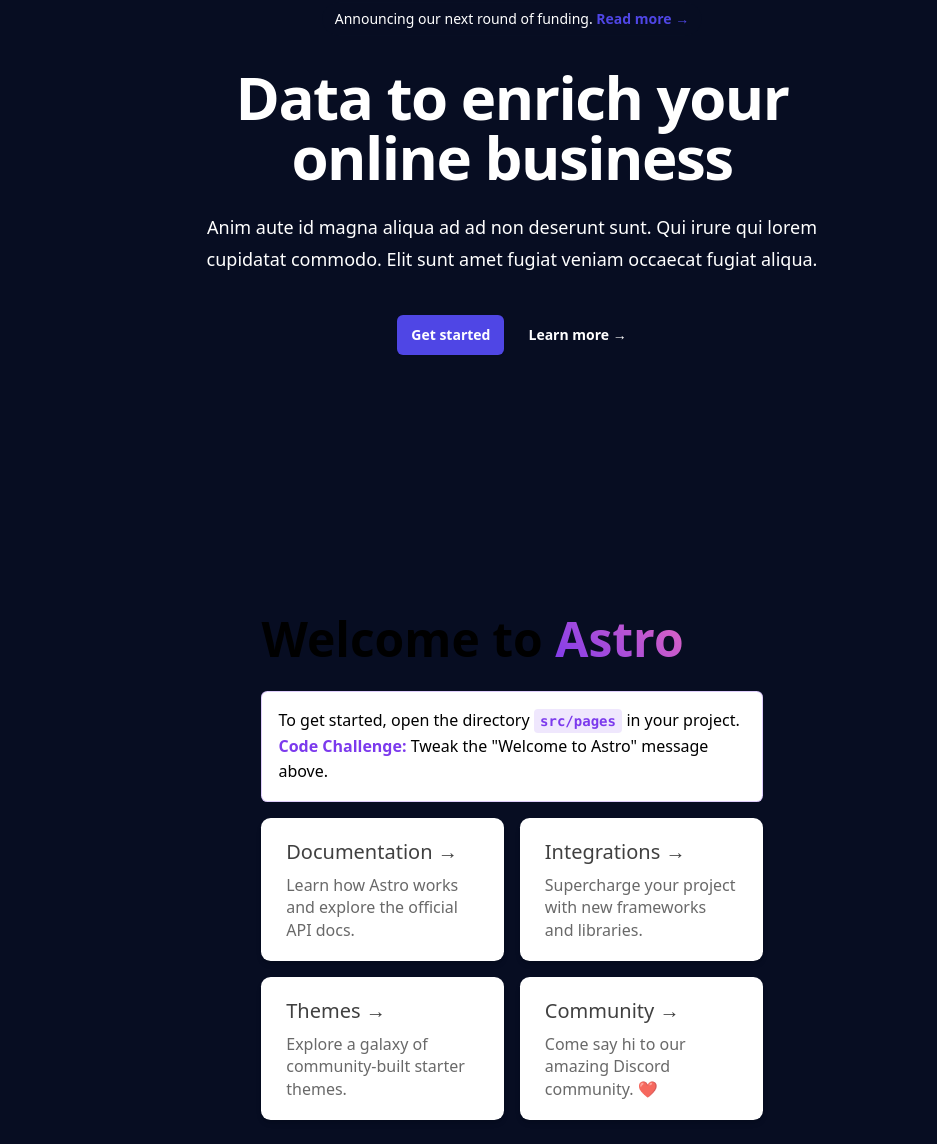
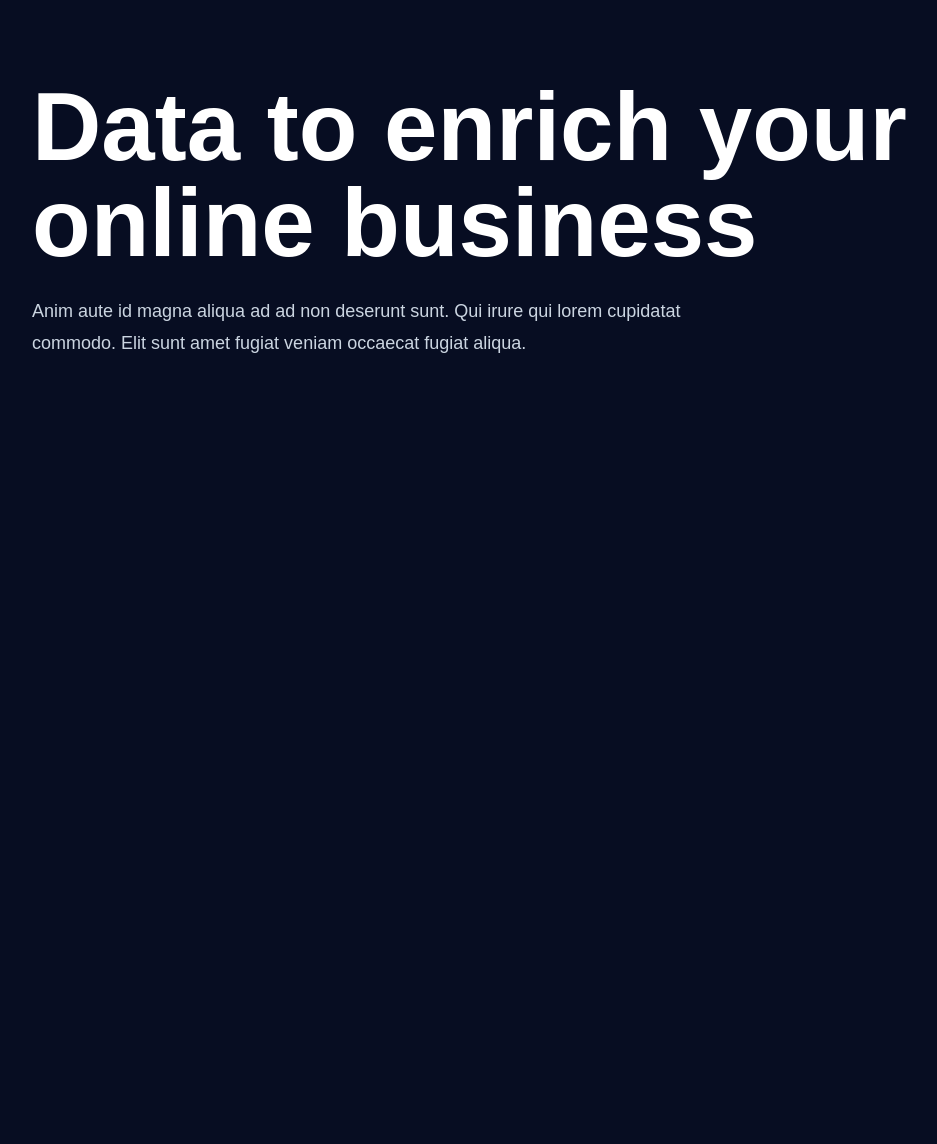
Before and after one commit to chowks/khaishen, an Astro site: page / in a window 1280 px wide. Shown: the part 277-1421 px from the top of the page, without its empty margins (128-1065 px from the left). After the commit the page ends 896 px from the top, so only its background shows below. Built offline with nearby package versions, Linux system fonts and the light colour scheme; Astro itself is replaced by a stand-in of ours.

```diff
--- a/package.json
+++ b/package.json
@@ -12,6 +12,8 @@
   "dependencies": {
     "@astrojs/react": "^2.2.1",
     "@astrojs/tailwind": "^4.0.0",
+    "@fontsource-variable/montserrat": "^5.0.4",
+    "@fontsource-variable/open-sans": "^5.0.4",
     "@headlessui/react": "^1.7.15",
     "@heroicons/react": "^2.0.18",
     "@trivago/prettier-plugin-sort-imports": "^4.1.1",
@@ -34,7 +36,7 @@
     "ts-node": "^10.9.1"
   },
   "devDependencies": {
-    "prettier": "^2.8.8",
+    "prettier": "^2.4.0",
     "prettier-plugin-astro": "^0.10.0"
   }
 }
--- a/src/components/Navbar.astro
+++ b/src/components/Navbar.astro
@@ -13,8 +13,7 @@
 const { leftNavs, rightNavs } = Astro.props;
 ---
 
-<div>
-  <header class="absolute inset-x-0 top-0 z-50">
+<header class="sticky inset-x-0 top-0 z-50">
   <nav
     class="flex items-center justify-between p-6 lg:px-8"
     aria-label="Global"
@@ -32,7 +31,7 @@
         leftNavs?.map((item) => (
           <a
             href={item.href}
-              class="text-sm font-semibold leading-6 text-white"
+            class="text-sm hidden lg:block font-semibold leading-6 text-white hover:text-gray-300 transition-all ease-in-out delay-150 after:transition-all after:ease-in-out after:delay-150 after:h-1 after:w-0 after:bg-gray-300 after:content-[''] after:block after:rounded-sm after:hover:w-full"
           >
             {item.label}
           </a>
@@ -53,7 +52,7 @@
         rightNavs?.map((item) => (
           <a
             href={item.href}
-              class="text-sm font-semibold leading-6 text-white"
+            class="text-sm hidden lg:block font-semibold leading-6 text-white hover:text-gray-300 transition-all ease-in-out delay-150 after:transition-all after:ease-in-out after:delay-150 after:h-1 after:w-0 after:bg-gray-300 after:content-[''] after:block after:rounded-sm after:hover:w-full"
           >
             {item.label}
           </a>
@@ -118,41 +117,3 @@
       </Dialog.Panel>
     </Dialog> -->
 </header>
-
-  <div class="relative isolate px-6 pt-14 lg:px-8">
-    <div class="mx-auto max-w-2xl py-32 sm:py-48 lg:py-56">
-      <div class="hidden sm:mb-8 sm:flex sm:justify-center">
-        <div
-          class="relative rounded-full px-3 py-1 text-sm leading-6 text-white ring-1 ring-gray-900/10 hover:ring-gray-900/20"
-        >
-          Announcing our next round of funding.{' '}
-          <a href="#" class="font-semibold text-indigo-600">
-            <span class="absolute inset-0" aria-hidden="true"></span>
-            Read more <span aria-hidden="true">&rarr;</span>
-          </a>
-        </div>
-      </div>
-      <div class="text-center">
-        <h1 class="text-4xl font-bold tracking-tight text-white sm:text-6xl">
-          Data to enrich your online business
-        </h1>
-        <p class="mt-6 text-lg leading-8 text-white">
-          Anim aute id magna aliqua ad ad non deserunt sunt. Qui irure qui lorem
-          cupidatat commodo. Elit sunt amet fugiat veniam occaecat fugiat
-          aliqua.
-        </p>
-        <div class="mt-10 flex items-center justify-center gap-x-6">
-          <a
-            href="#"
-            class="rounded-md bg-indigo-600 px-3.5 py-2.5 text-sm font-semibold text-white shadow-sm hover:bg-indigo-500 focus-visible:outline focus-visible:outline-2 focus-visible:outline-offset-2 focus-visible:outline-indigo-600"
-          >
-            Get started
-          </a>
-          <a href="#" class="text-sm font-semibold leading-6 text-white">
-            Learn more <span aria-hidden="true">→</span>
-          </a>
-        </div>
-      </div>
-    </div>
-  </div>
-</div>
--- a/src/layouts/Layout.astro
+++ b/src/layouts/Layout.astro
@@ -1,4 +1,7 @@
 ---
+import '@fontsource-variable/open-sans';
+import '@fontsource-variable/montserrat';
+
 export interface Props {
   title: string;
 }
@@ -16,7 +19,7 @@
     <meta name="generator" content={Astro.generator} />
     <title>{title}</title>
   </head>
-  <body>
+  <body class="lg:px-20">
     <slot />
   </body>
 </html>
@@ -31,8 +34,9 @@
     );
   }
   html {
-    font-family: system-ui, sans-serif;
     background-color: #070d22;
+    font-family: 'Montserrat Variable', sans-serif;
+    transition: all 0.5s ease;
   }
   code {
     font-family: Menlo, Monaco, Lucida Console, Liberation Mono,
--- a/src/pages/index.astro
+++ b/src/pages/index.astro
@@ -12,78 +12,33 @@
 <Layout title="Welcome to Astro.">
   <Navbar leftNavs={navigations} />
   <main>
-    <h1>Welcome to <span class="text-gradient">Astro</span></h1>
-    <p class="instructions">
-      To get started, open the directory <code>src/pages</code> in your project.<br
-      />
-      <strong>Code Challenge:</strong> Tweak the "Welcome to Astro" message above.
-    </p>
-    <ul role="list" class="link-card-grid">
-      <Card
-        href="https://docs.astro.build/"
-        title="Documentation"
-        body="Learn how Astro works and explore the official API docs."
-      />
-      <Card
-        href="https://astro.build/integrations/"
-        title="Integrations"
-        body="Supercharge your project with new frameworks and libraries."
-      />
-      <Card
-        href="https://astro.build/themes/"
-        title="Themes"
-        body="Explore a galaxy of community-built starter themes."
-      />
-      <Card
-        href="https://astro.build/chat/"
-        title="Community"
-        body="Come say hi to our amazing Discord community. ❤️"
-      />
-    </ul>
+    <div
+      class="relative isolate px-8 lg:px-20 h-screen flex justify-center lg:flex-row flex-col-reverse items-center"
+    >
+      <!-- left big title -->
+      <div class="text-left">
+        <h1 class="text-4xl lg:text-8xl font-bold text-white sm:text-6xl">
+          Data to enrich your online business
+        </h1>
+        <p class="mt-6 text-lg leading-8 text-slate-300 w-3/4">
+          Anim aute id magna aliqua ad ad non deserunt sunt. Qui irure qui lorem
+          cupidatat commodo. Elit sunt amet fugiat veniam occaecat fugiat
+          aliqua.
+        </p>
+      </div>
+
+      <!-- right logo -->
+      <div class="text-center"></div>
+
+      <!-- tech stack + language -->
+
+      <!-- about me + life photo -->
+
+      <!-- portfolio showcase summary -->
+
+      <!-- contact me summary -->
+
+      <!-- footer -->
+    </div>
   </main>
 </Layout>
-
-<style>
-  main {
-    margin: auto;
-    padding: 1.5rem;
-    max-width: 60ch;
-  }
-  h1 {
-    font-size: 3rem;
-    font-weight: 800;
-    margin: 0;
-  }
-  .text-gradient {
-    background-image: var(--accent-gradient);
-    -webkit-background-clip: text;
-    -webkit-text-fill-color: transparent;
-    background-size: 400%;
-    background-position: 0%;
-  }
-  .instructions {
-    line-height: 1.6;
-    margin: 1rem 0;
-    border: 1px solid rgba(var(--accent), 25%);
-    background-color: white;
-    padding: 1rem;
-    border-radius: 0.4rem;
-  }
-  .instructions code {
-    font-size: 0.875em;
-    font-weight: bold;
-    background: rgba(var(--accent), 12%);
-    color: rgb(var(--accent));
-    border-radius: 4px;
-    padding: 0.3em 0.45em;
-  }
-  .instructions strong {
-    color: rgb(var(--accent));
-  }
-  .link-card-grid {
-    display: grid;
-    grid-template-columns: repeat(auto-fit, minmax(24ch, 1fr));
-    gap: 1rem;
-    padding: 0;
-  }
-</style>
```
Also changed, not shown: .github/workflows/astro.yml, pnpm-lock.yaml. Lines whose indentation alone changed are shown as unchanged.
